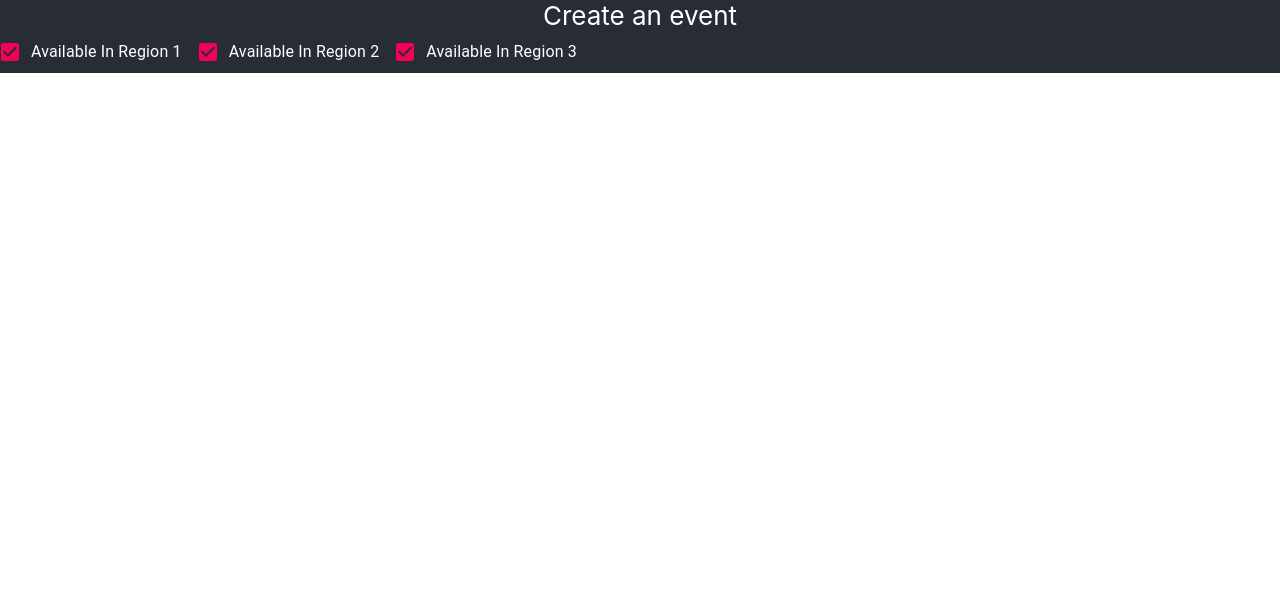
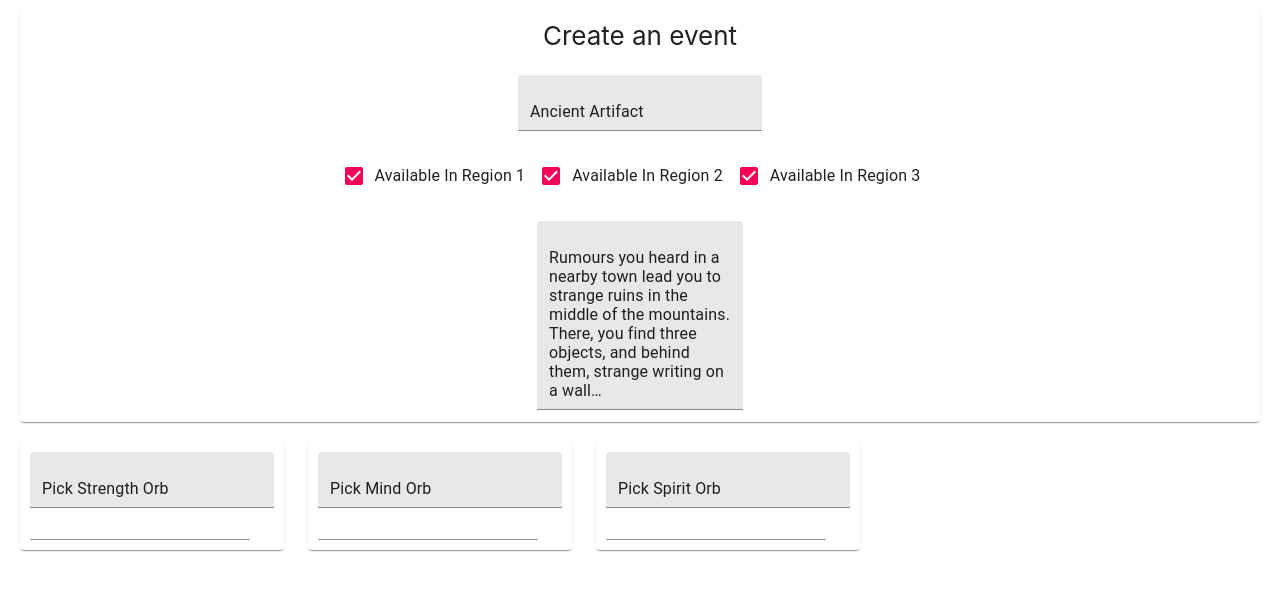
Before and after one commit to collectivecardgame/event-creator, a React (Create React App) app: page / in a window 1280 px wide. Shown: the top 590 px of the page. Built offline with nearby package versions, Linux system fonts and the light colour scheme.

Commit message:
Kinda working at passing down editing

```diff
--- a/package.json
+++ b/package.json
@@ -18,7 +18,7 @@
     "web-vitals": "^0.2.4"
   },
   "scripts": {
-    "start": "react-scripts start",
+    "start": "export PORT=3002 && react-scripts start",
     "build": "react-scripts build",
     "test": "react-scripts test",
     "eject": "react-scripts eject"
--- a/src/App.css
+++ b/src/App.css
@@ -1,13 +1,8 @@
+body {
+  /* background-color: #282c34; */
+  padding: 20px;
+}
 .App {
   text-align: center;
-  background-color: #282c34;
-  color: white;
   font-size: calc(10px + 2vmin);
 }
-
-.App-header {
-  display: flex;
-  flex-direction: column;
-  align-items: center;
-  justify-content: center;
-}
--- a/src/App.tsx
+++ b/src/App.tsx
@@ -1,38 +1,46 @@
-import { Checkbox, FormControlLabel, FormGroup } from "@material-ui/core";
+import {
+  Checkbox,
+  FormControlLabel,
+  FormGroup,
+  Grid,
+  Paper,
+  TextField,
+} from "@material-ui/core";
 import React from "react";
 import "./App.css";
-import { EventStartNode } from "./types";
+import { EventStartNode, HandleChangeType } from "./types";
+import DecisionEditor from "./components/DecisionEditor";
 
 const Example: EventStartNode = {
-  AvailableInRegion1: true,
-  AvailableInRegion2: true,
-  AvailableInRegion3: true,
-  Title: "Ancient Artifact",
-  BodyText:
-    "Rumours you heard in the last town you were at lead you to strange " +
+  availableInRegion1: true,
+  availableInRegion2: true,
+  availableInRegion3: true,
+  title: "Ancient Artifact",
+  bodyText:
+    "Rumours you heard in a nearby town lead you to strange " +
     "ruins in the middle of the mountains. There, you find three objects, " +
     "and behind them, strange writing on a wall…",
-  Decisions: [
+  decisions: [
     {
-      Label: "Pick Strength Orb",
-      Next: {
-        Reward:
+      label: "Pick Strength Orb",
+      next: {
+        reward:
           "https://files.collective.gg/p/cards/" +
           "996e5c00-2093-11eb-9b99-55cafd69cedf-s.png",
       },
     },
     {
-      Label: "Pick Mind Orb",
-      Next: {
-        Reward:
+      label: "Pick Mind Orb",
+      next: {
+        reward:
           "https://files.collective.gg/p/cards/" +
           "b22850c0-2093-11eb-9b99-55cafd69cedf-s.png",
       },
     },
     {
-      Label: "Pick Spirit Orb",
-      Next: {
-        Reward:
+      label: "Pick Spirit Orb",
+      next: {
+        reward:
           "https://files.collective.gg/p/cards/" +
           "c8960b90-2093-11eb-9b99-55cafd69cedf-s.png",
       },
@@ -40,64 +48,126 @@ const Example: EventStartNode = {
   ],
 };
 
-type Props = { startNode: EventStartNode };
+type Props = { node: EventStartNode };
 class StartNodeEditor extends React.Component<Props, Props> {
   constructor(props: Props) {
     super(props);
     this.state = {
-      startNode: props.startNode,
+      node: props.node,
     };
   }
 
-  handleChange = (event: any) => {
-    this.setState({
-      startNode: {
-        ...this.state.startNode,
-        [event.target.name]: event.target.checked,
-      },
-    });
+  handleChange: HandleChangeType = (newValue, nodePath) => {
+    let workingObject: any = this.state.node;
+
+    for (let i = 0; i < nodePath.length; i++) {
+      if (i < nodePath.length - 1) {
+        workingObject = workingObject[nodePath[i].toString()];
+      }
+      workingObject[nodePath[i].toString()] = newValue;
+    }
+
+    const result = { ...this.state.node, ...workingObject };
+    console.log(result);
+
+    this.setState({ node: result });
+  };
+
+  handleCheckboxChange = (event: any) => {
+    this.handleChange(event.target.checked, [event.target.name]);
   };
 
   render() {
     const {
-      state: { startNode },
+      state: { node },
     } = this;
 
     const {
-      AvailableInRegion1,
-      AvailableInRegion2,
-      AvailableInRegion3,
-    } = startNode;
+      availableInRegion1,
+      availableInRegion2,
+      availableInRegion3,
+      bodyText,
+      title,
+      decisions,
+    } = node;
     const AvailableInRegions = [
-      AvailableInRegion1,
-      AvailableInRegion2,
-      AvailableInRegion3,
+      availableInRegion1,
+      availableInRegion2,
+      availableInRegion3,
     ];
 
     return (
-      <div className="App">
+      <div>
+        <Paper>
+          <Grid spacing={3} className="App" container direction="column">
+            <Grid item>
               <header className="App-header">Create an event</header>
-        <FormGroup row>
+            </Grid>
+
+            <Grid item>
+              <div>
+                <TextField
+                  variant="filled"
+                  value={title}
+                  onChange={(e: any) => {
+                    this.handleChange(e.target.value, ["title"]);
+                  }}
+                  name={`title`}
+                />
+              </div>
+            </Grid>
+
+            <Grid item>
               {AvailableInRegions.map((a, idx) => (
                 <FormControlLabel
                   control={
                     <Checkbox
                       checked={a}
-                  onChange={this.handleChange}
-                  name={`AvailableInRegion${idx + 1}`}
+                      onChange={this.handleCheckboxChange}
+                      name={`availableInRegion${idx + 1}`}
                     />
                   }
                   label={`Available In Region ${idx + 1}`}
                 />
               ))}
-        </FormGroup>
+            </Grid>
+
+            <Grid item>
+              <div>
+                <TextField
+                  multiline
+                  variant="filled"
+                  value={bodyText}
+                  onChange={(e: any) => {
+                    this.handleChange(e.target.value, ["bodyText"]);
+                  }}
+                  name={`bodyText`}
+                />
+              </div>
+            </Grid>
+          </Grid>
+        </Paper>
+
+        <Grid container style={{ paddingTop: 20 }} spacing={3}>
+          {decisions.map((d, idx) => {
+            return (
+              <Grid key={d.label} item>
+                <DecisionEditor
+                  handleChange={this.handleChange}
+                  decision={d}
+                  nodePath={["decisions", idx.toString()]}
+                />
+              </Grid>
+            );
+          })}
+        </Grid>
       </div>
     );
   }
 }
 
 function App() {
-  return <StartNodeEditor startNode={Example} />;
+  return <StartNodeEditor node={Example} />;
 }
 
 export default App;
--- /dev/null
+++ b/src/components/DecisionEditor.tsx
@@ -0,0 +1,30 @@
+import { Paper, TextField } from "@material-ui/core";
+import React from "react";
+import { EventDecision, EventDecisionNode, StandardProps } from "../types";
+import DecisionNodeEditor from "./DecisionNodeEditor";
+
+type Props = StandardProps & {
+  decision: EventDecision;
+};
+
+export default class DecisionEditor extends React.Component<Props, Props> {
+  render() {
+    const { decision, nodePath, handleChange } = this.props;
+    return (
+      <Paper style={{ padding: 10 }}>
+        <TextField
+          variant="filled"
+          value={decision.label}
+          onChange={(e: any) => {
+            handleChange(e.target.value, nodePath.concat(["label"]));
+          }}
+          name={`label`}
+        />
+        <DecisionNodeEditor
+          node={decision.next as EventDecisionNode}
+          nodePath={nodePath}
+        />
+      </Paper>
+    );
+  }
+}
--- /dev/null
+++ b/src/components/DecisionNodeEditor.tsx
@@ -0,0 +1,26 @@
+import React from "react";
+import { TextField } from "@material-ui/core";
+import { EventDecisionNode } from "../types";
+
+type Props = { node: EventDecisionNode; nodePath: string[] };
+
+export default class DecisionNodeEditor extends React.Component<Props, Props> {
+  handleChange = (event: any) => {
+    this.setState({
+      node: {
+        ...this.state.node,
+        [event.target.name]: event.target.checked,
+      },
+    });
+  };
+
+  render() {
+    const { node } = this.props;
+
+    return (
+      <div>
+        <TextField value={node.bodyText} />
+      </div>
+    );
+  }
+}
```
Also changed, not shown: src/types.ts (+26 -14 lines), 2 other files (tests, documents, lock files or other folders). Lines whose indentation alone changed are shown as unchanged.
